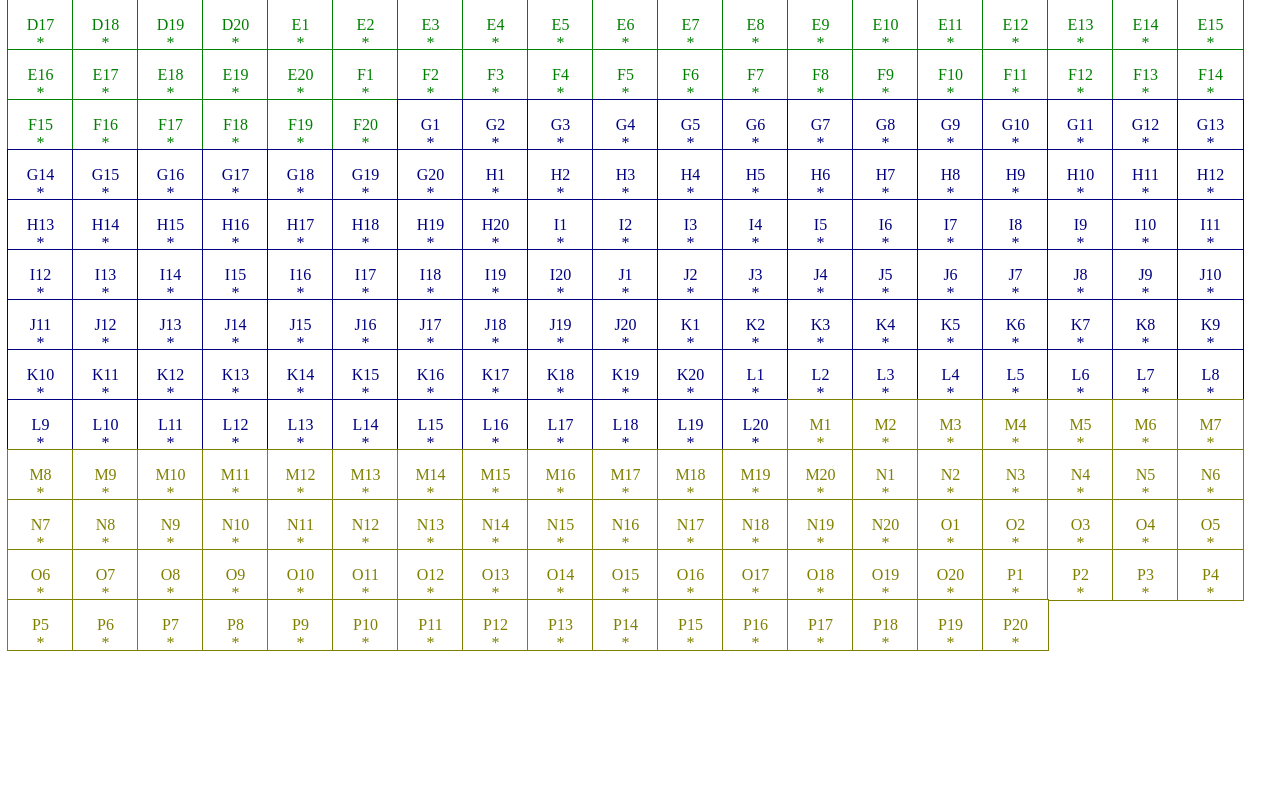
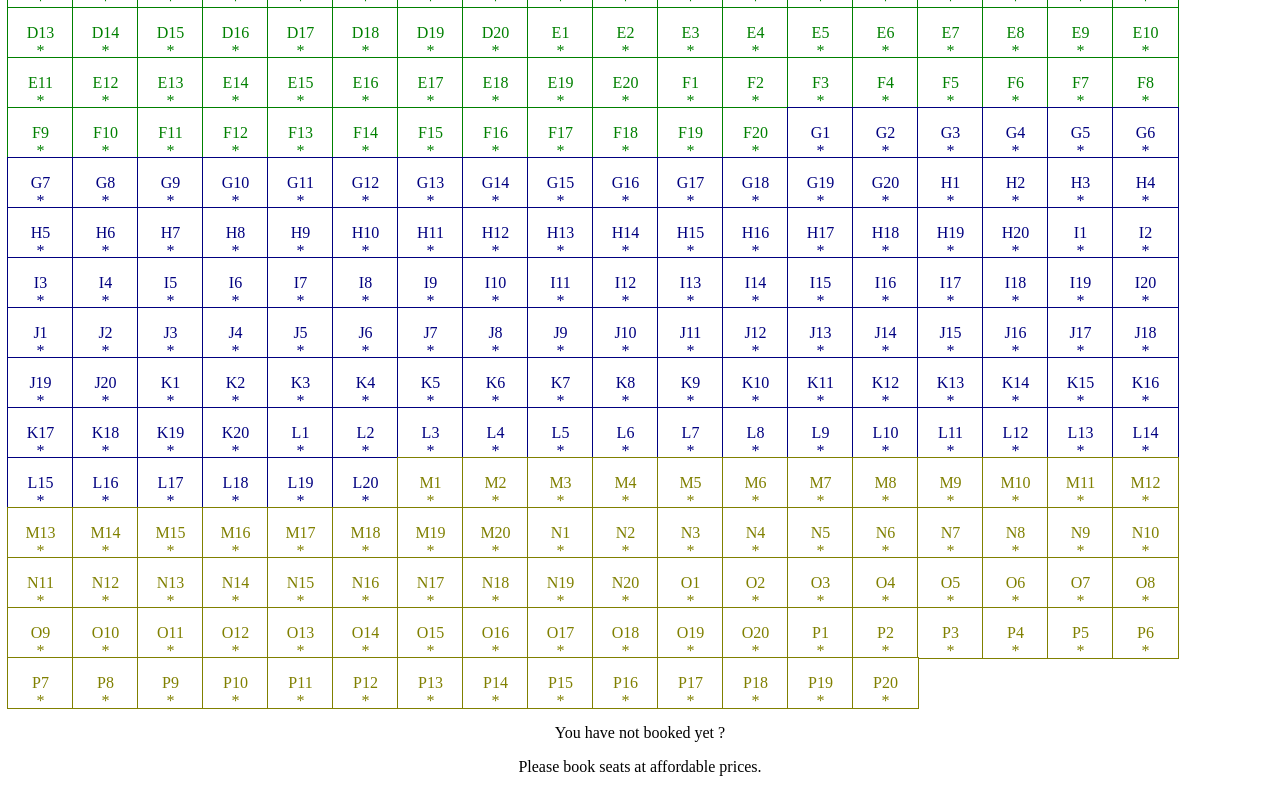
Before and after one commit to bozicschucky/ReactTeaserApp, a React (Create React App) app: page / in a window 1280 px wide. Shown: the part 267-1067 px from the top of the page. Before the commit the page ends 953 px from the top, so only its background shows below. Built offline with nearby package versions, Linux system fonts and the light colour scheme.

Commit message:
add seat prices

```diff
--- a/src/actions/addPrice.js
+++ b/src/actions/addPrice.js
@@ -1,6 +1,10 @@
 import { ADD_PRICE } from "../constants/types";
 
 export const addSeatPrices = data => ({
-	type: ADD_PRICE,
-	payload: data
+  type: ADD_PRICE,
+  payload: data
 });
+export const unBookSeat = data => ({
+  type: "UNBOOKSEAT",
+  payload: data
+});
--- a/src/components/cinema/grid.jsx
+++ b/src/components/cinema/grid.jsx
@@ -15,28 +15,22 @@ export class CinemaSeat extends Component {
   };
   onClickHandler = e => {
     e.preventDefault();
-		console.log(
-			"You have booked seat",
-			this.props.seatName,
-			"seat price ------->",
-			this.props.seatPrice,
-			"seat Category ------>",
-			this.props.seatType
-		);
-		console.log(this.props);
     this.setState({ bookStatus: true });
     this.setState({ booked: "#" });
     const { addPrice } = this.props;
     addPrice({
       seatPrice: this.props.seatPrice,
       seatName: this.props.seatName,
-			seatType: this.props.seatType
+      seatType: this.props.seatType,
+      bookStatus: true
     });
   };
 
   onDeactivateBook = e => {
     e.preventDefault();
     this.setState({ bookStatus: false });
+    const { addPrice } = this.props;
+    addPrice({ bookStatus: false, seatName: this.props.seatName });
   };
 
   render() {
@@ -50,7 +44,8 @@ export class CinemaSeat extends Component {
           style={{
             color: this.props.color || "red",
             display: " block"
-					}}>
+          }}
+        >
           <p>
             {this.props.seatName} <br />
             {this.state.bookStatus ? this.state.booked : this.state.unBooked}
@@ -61,10 +56,6 @@ export class CinemaSeat extends Component {
     );
   }
 }
-
-export const SeatPricesTotal = () => {
-	return <div>yooo adding all seat prices</div>;
-};
 
 export const CinemaGrid = ({ bookSymbol, addPrice }) => {
   let columns = 22;
@@ -152,13 +143,58 @@ export const CinemaGrid = ({ bookSymbol, addPrice }) => {
   return <div>{gridMap}</div>;
 };
 
+export function ShowSeatsPrices(props) {
+  return props.numberOfSeatSold ? (
+    <div>
+      {console.log(props)}
+      <p>
+        The Total number of seats sold is {props.numberOfSeatSold} and the total
+        price of seats is {props.totalPrice}
+      </p>
+      <table>
+        <thead>
+          <tr>
+            <td>Seat Booked</td>
+            <td>Seat Price</td>
+            <td>Seat Type</td>
+          </tr>
+        </thead>
+        <tbody>
+          {props.bookedSeats.map(x => {
+            return (
+              <tr key={x.seatName}>
+                <td>{x.seatName}</td>
+                <td>{x.seatPrice}</td>
+                <td>{x.seatType}</td>
+              </tr>
+            );
+          })}
+        </tbody>
+      </table>
+    </div>
+  ) : (
+    <div>
+      <p>You have not booked yet ?</p>
+      <p>Please book seats at affordable prices.</p>
+    </div>
+  );
+}
+
 class Grid extends Component {
   render() {
     return (
-			<div>
+      <div className="app__container">
         <h2>Cinemax Ticket Booking App</h2>
-				<div>
+        <div id="cinema__grid">
           <CinemaGrid addPrice={this.props.addSeatPrices} />
+        </div>
+        <div id="price__counter">
+          {console.log(this.props)}
+          <ShowSeatsPrices
+            totalPrice={this.props.addPrices.totalSeatsBookedPrice}
+            bookedSeats={this.props.addPrices.prices}
+            numberOfSeatSold={this.props.addPrices.numberOfSeats}
+          />
         </div>
       </div>
     );
--- a/src/index.css
+++ b/src/index.css
@@ -13,3 +13,17 @@
 .grid__parent{
   display:block;
 }
+.app__container{
+  display:flex;
+  flex-direction: column;
+}
+
+#cinema__grid{
+  margin-right: 30px;
+  border-color: red;
+}
+
+#price__counter{
+  width: 30%;
+  padding-left: 35%;
+}
--- a/src/reducers/pricesReducer.js
+++ b/src/reducers/pricesReducer.js
@@ -4,17 +4,46 @@ const initialState = {
   prices: []
 };
 
-function addprices(params) {
-	console.log("prices");
+export default (state = initialState, action) => {
+  switch (action.type) {
+    case "ADD_PRICE": {
+      state.prices.push(action.payload);
+      const seatPrices = state.prices;
+      let allSeats = [];
+      let seatsArray = [];
+      let updatedSeats = [];
+      for (let i = 0; i < seatPrices.length; i++) {
+        const element = seatPrices[i];
+        seatsArray.push(element.seatPrice);
+        allSeats.push(element);
+      }
+      for (let i = 0; i < allSeats.length; i++) {
+        const element = allSeats[i];
+        if (element.bookStatus) {
+          //   console.log(element);
+          updatedSeats.push(element);
+        } else {
+          console.log("----> element", element);
+          let newArr = updatedSeats.filter(
+            x => x.seatName !== element.seatName
+          );
+          console.log("----> filtered new arr", newArr);
+        }
       }
 
-export default (state = initialState, action) => {
-	switch (action.type) {
-		case "PRICE":
+      console.log("filtered seats --->", updatedSeats);
+      const totalSeatsPrice = seatsArray.reduce(
+        (accumulator, currentValue) => accumulator + currentValue
+      );
+      const totalNumberOfSeats = seatsArray.length;
       return {
         ...state,
-				payload: action.payload
+        payload: action.payload,
+        numberOfSeats: totalNumberOfSeats,
+        totalSeatsBookedPrice: totalSeatsPrice
       };
+    }
+
     default:
       return state;
   }
--- a/src/store.js
+++ b/src/store.js
@@ -1,20 +1,19 @@
 // Handles the state of the whole app
 import { createStore, applyMiddleware } from "redux";
 import { composeWithDevTools } from "redux-devtools-extension";
-import { createLogger } from "redux-logger";
+// import { createLogger } from "redux-logger";
 import createSagaMiddleware from "redux-saga";
 import rootReducer from "./reducers/rootReducer";
 import rootSaga from "./sagas";
 
-const logger = createLogger();
 const sagaMiddleware = createSagaMiddleware();
 const initialState = {};
-const middleware = [sagaMiddleware, logger];
+const middleware = [sagaMiddleware];
 
 const store = createStore(
-	rootReducer,
-	initialState,
-	composeWithDevTools(applyMiddleware(...middleware))
+  rootReducer,
+  initialState,
+  composeWithDevTools(applyMiddleware(...middleware))
 );
 sagaMiddleware.run(rootSaga);
 export default store;
```
Lines whose indentation alone changed are shown as unchanged.
